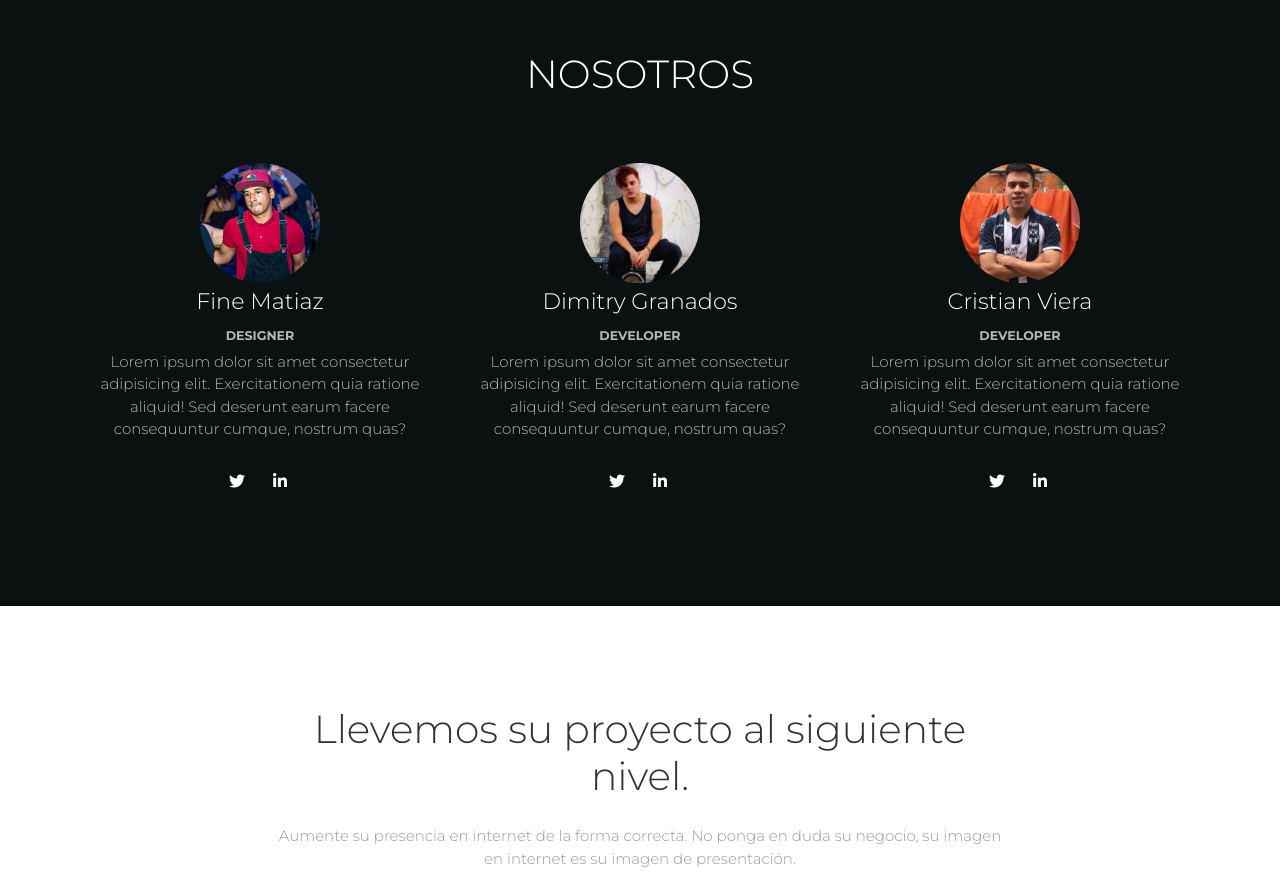
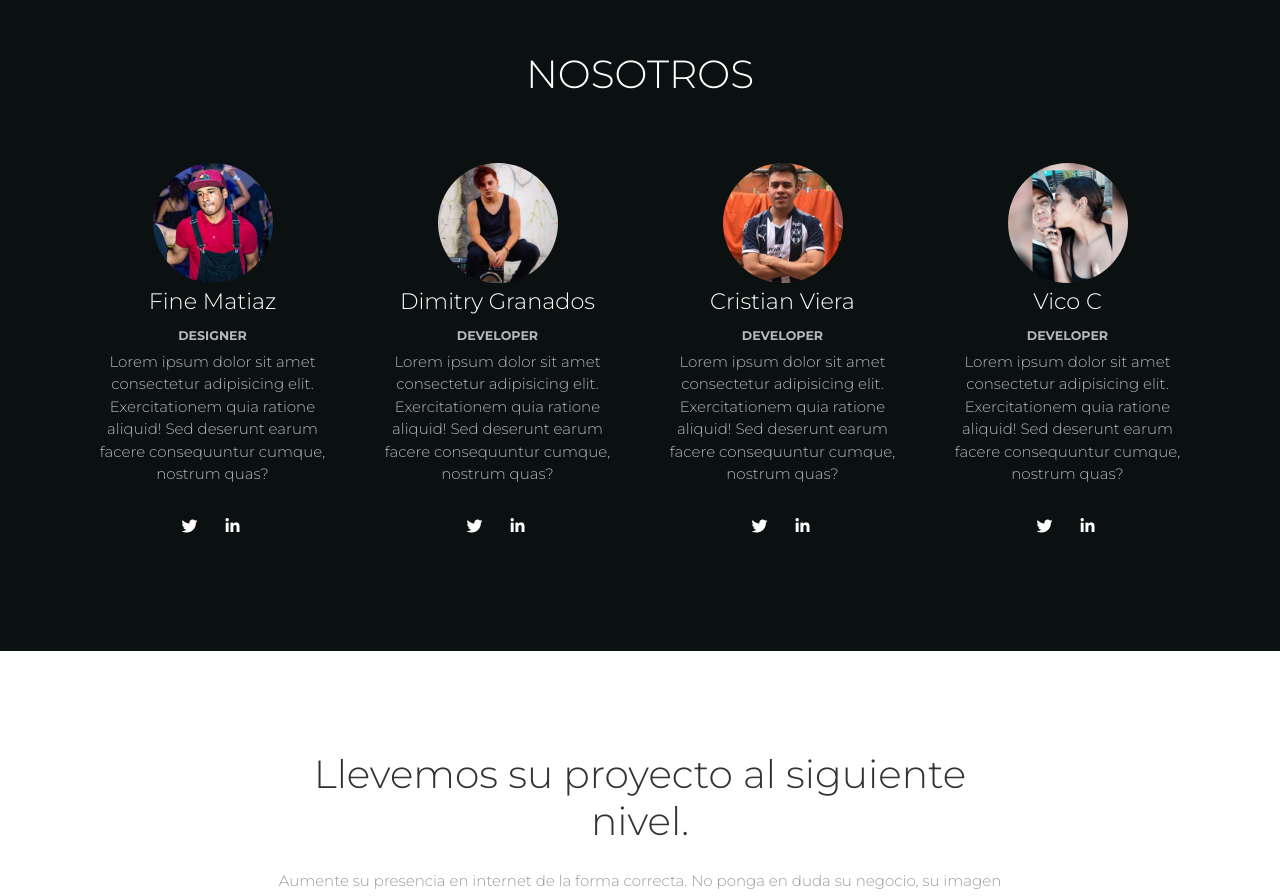
Before and after one commit to redimy/SeningWebApp, an Angular app: page /about in a window 1280 px wide. Shown: the part 1560-2456 px from the top of the page. Built offline with nearby package versions, Linux system fonts and the light colour scheme.

Commit message:
about edit

```diff
--- a/src/app/components/about/about.component.html
+++ b/src/app/components/about/about.component.html
@@ -8,7 +8,7 @@
       <div class="container">
         <div class="title-brand">
           <div class="angular-logo">
-            <img src="assets/img/angular2-logo.png" alt="SENINGLOGO" />
+            <img src="assets/img/angular2-logo.png" alt="" />
           </div>
           <h1 class="motto text-center">Sening Studio</h1>
 
@@ -101,7 +101,7 @@
       <div class="container">
         <h2 class="title">NOSOTROS</h2>
         <div class="row">
-          <div class="col-md-4">
+          <div class="col-md-3">
             <div class="card card-profile card-plain">
               <div class="card-avatar">
                 <a href="#avatar"
@@ -132,7 +132,7 @@
             </div>
           </div>
 
-          <div class="col-md-4">
+          <div class="col-md-3">
             <div class="card card-profile card-plain">
               <div class="card-avatar">
                 <a href="#avatar"
@@ -163,7 +163,7 @@
             </div>
           </div>
 
-          <div class="col-md-4">
+          <div class="col-md-3">
             <div class="card card-profile card-plain">
               <div class="card-avatar">
                 <a href="#avatar"
@@ -195,6 +195,36 @@
               </div>
             </div>
           </div>
+          <div class="col-md-3">
+            <div class="card card-profile card-plain">
+              <div class="card-avatar">
+                <a href="#avatar"
+                  ><img src="../../../assets/Img/teamFaces/vico.jfif" alt="..."
+                /></a>
+              </div>
+              <div class="card-block">
+                <a href="#paper-kit">
+                  <div class="author">
+                    <h4 class="card-title">Vico C</h4>
+                    <h6 class="card-category">Developer</h6>
+                  </div>
+                </a>
+                <p class="card-description text-center">
+                  Lorem ipsum dolor sit amet consectetur adipisicing elit.
+                  Exercitationem quia ratione aliquid! Sed deserunt earum facere
+                  consequuntur cumque, nostrum quas?
+                </p>
+              </div>
+              <div class="card-footer text-center">
+                <a href="#pablo" class="btn btn-link btn-just-icon btn-neutral"
+                  ><i class="fa fa-twitter"></i
+                ></a>
+                <a href="#pablo" class="btn btn-link btn-just-icon btn-neutral"
+                  ><i class="fa fa-linkedin"></i
+                ></a>
+              </div>
+            </div>
+          </div>
         </div>
       </div>
     </div>
```
Also changed, not shown: src/assets/Img/teamFaces/vico.jfif (added).
